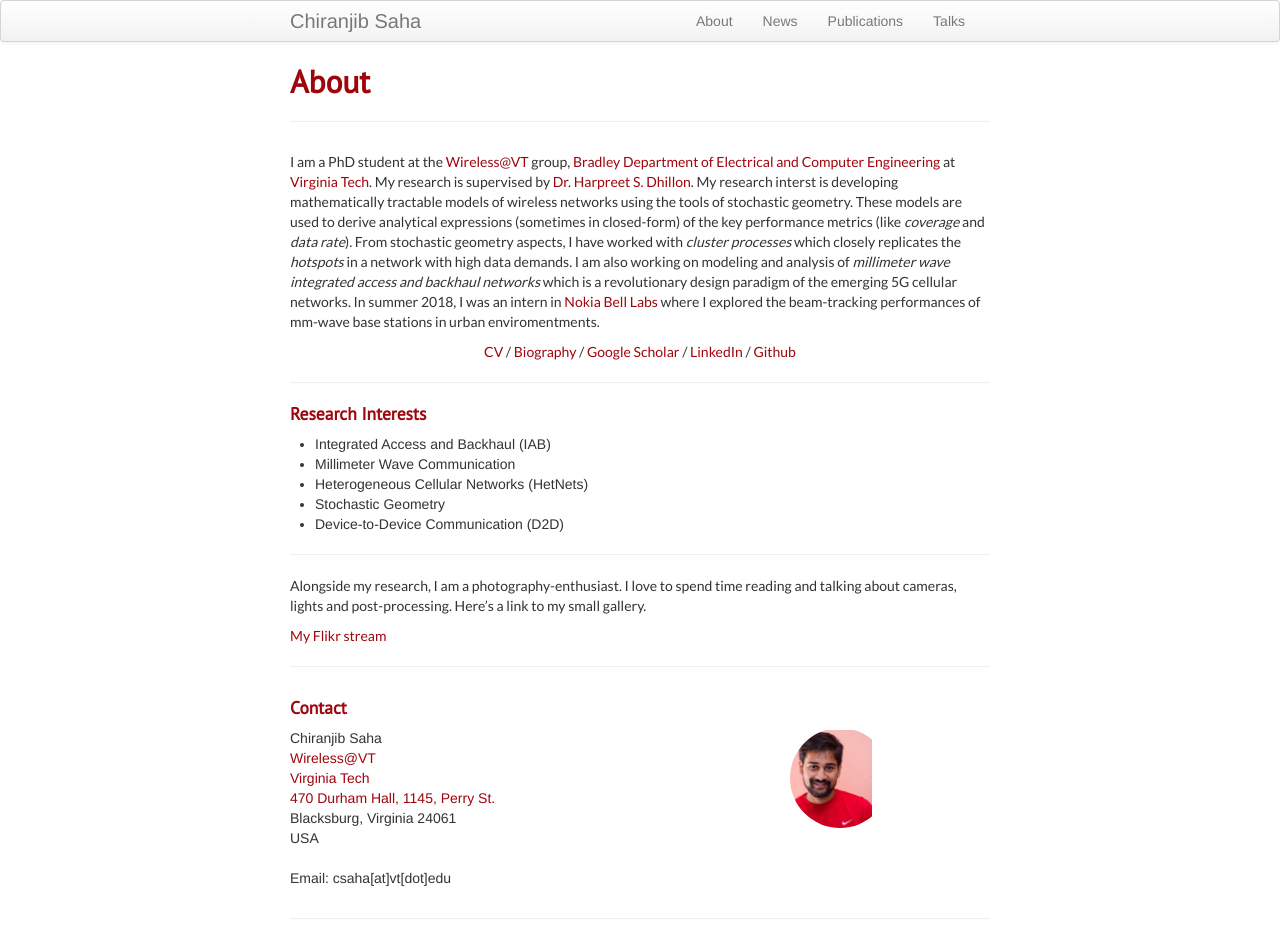
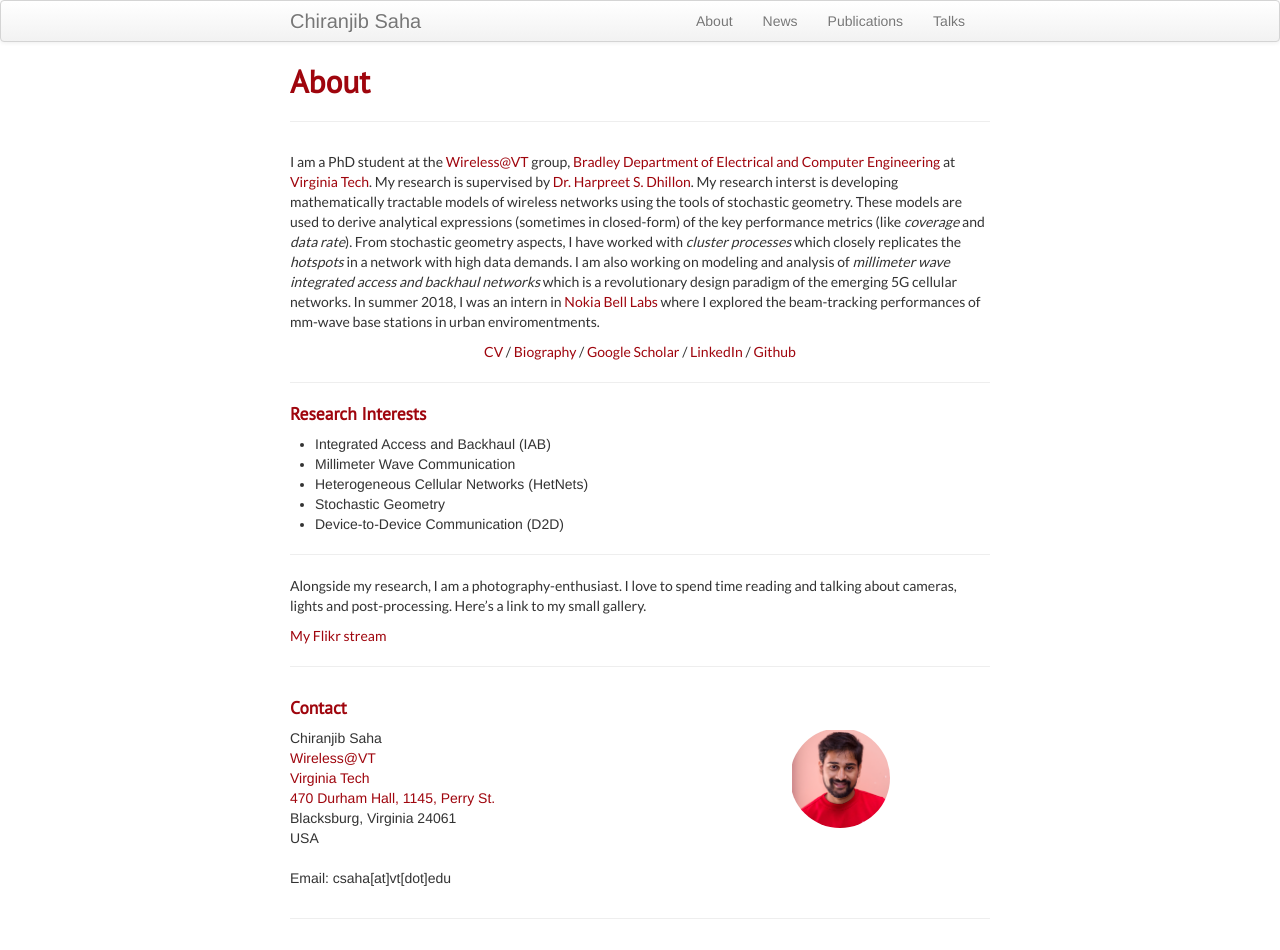
Before and after one commit to chiranjibsaha/chiranjibsaha.github.io, a Jekyll site: the page built from index.md, in a window 1280 px wide. Built offline with Jekyll 4.4.1, drawn with Linux system fonts in a browser that asks for light colours.

Commit message:
Update kbroman.css

```diff
--- a/assets/themes/twitter/css/kbroman.css
+++ b/assets/themes/twitter/css/kbroman.css
@@ -81,7 +81,7 @@ font-family: 'PT Sans', sans-serif;
 .profile-pic {
   display: inline;
   margin: 0 auto;
-  margin-left: -20%; //centers the image
+ // margin-left: -20%; //centers the image
   height: 100%;
   width: auto;
 }
```
